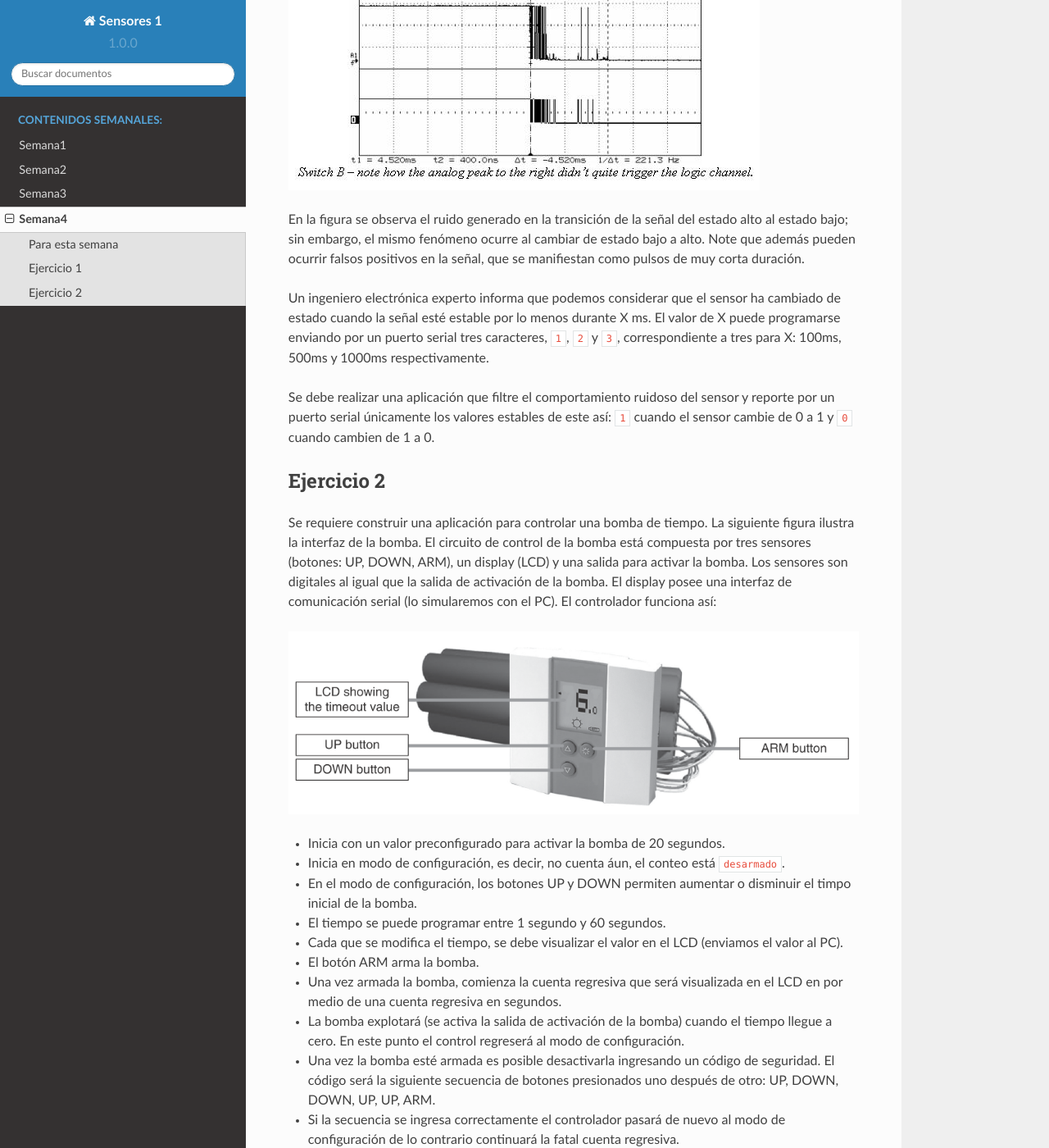
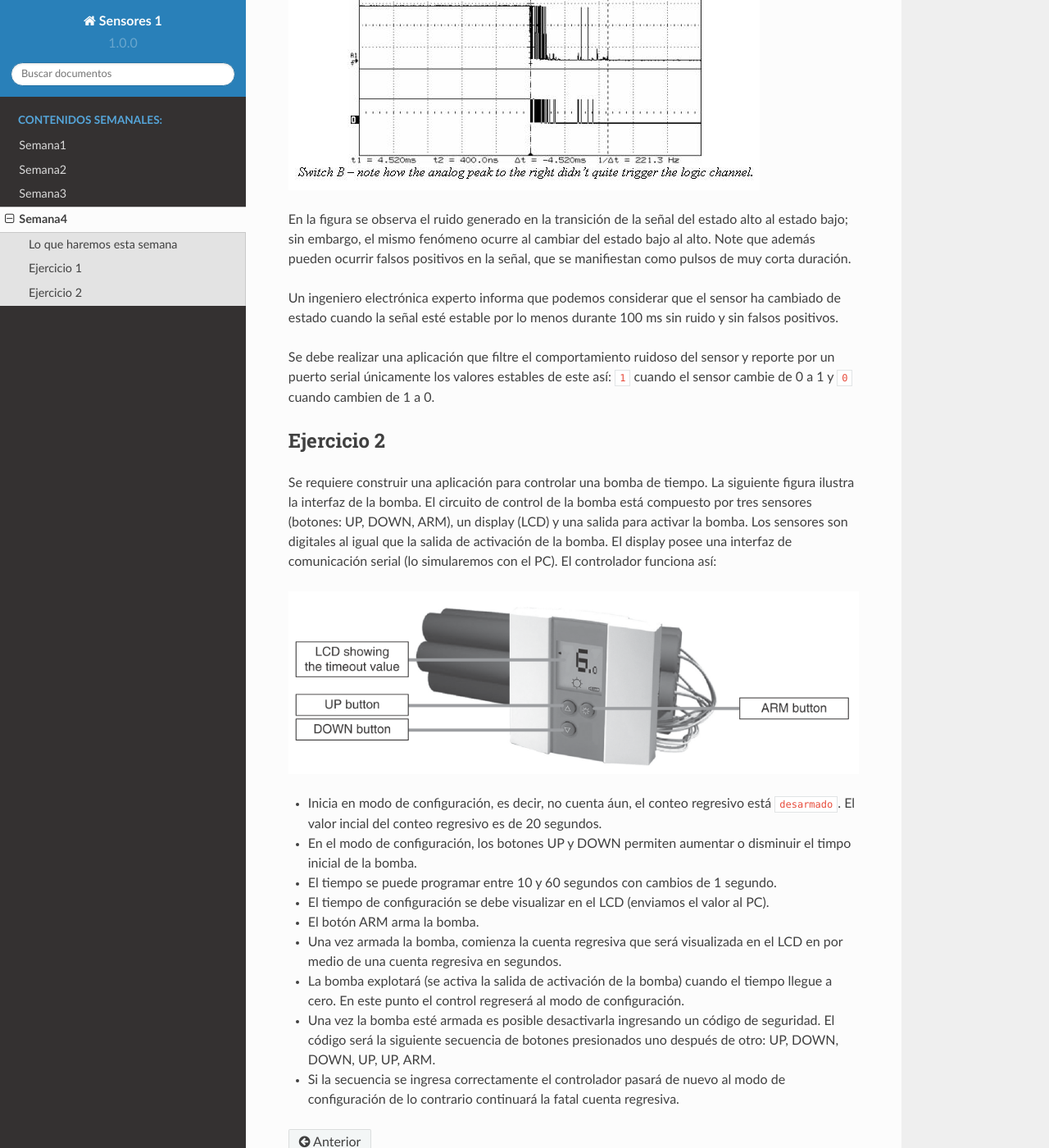
Before and after one commit to juanferfranco/sensores1, a Sphinx documentation site: the page built from docs/_semana4/semana4.rst, in a window 1280 px wide and 1400 px high, scrolled down 1136 px. Shown: the whole window at 82% size. Built offline with Sphinx 7.4.7 and the Read the Docs theme 2.0.0, drawn with Linux system fonts in a browser that asks for light colours; some of the changed text lies outside the part shown.

Commit message:
update week 4

```diff
--- a/docs/_semana4/semana4.rst
+++ b/docs/_semana4/semana4.rst
@@ -31,13 +31,14 @@ A continuación se muestra el reto de la semana anterior:
 
 Note en el código la palabra reservada static. En este caso las variables marcadas con el
 modificador static le indican al compilador que oldTime y ledState DEBEN ser privadas a la
-función loops, es decir, no podrán ser accedidas por fuera de loop; sin embargo, estas
-variables no estarán definidas en el stack a diferencia de la variable newTime que si estarán
-definida allí. Y esto qué implica? Pues que cada vez que se llame a loop el valor de newTime
-será actualizado, en cambio oldTime y ledState conservarán siempre el último valor almacenado.
+función loop, es decir, no podrán ser accedidas por fuera de loop; sin embargo, estas
+variables no estarán definidas en el stack a diferencia de la variable newTime que si estará
+definida allí. ¿Y esto qué implica? Pues que cada vez que se retorne de la función loop
+el valor de newTime será perderá, en cambio oldTime y ledState conservarán siempre el
+último valor almacenado.
 
-Para esta semana
------------------
+Lo que haremos esta semana
+---------------------------
 Esta semana realizaremos dos ejercicios para introducir la técnica de programación de
 máquinas de estado.
 
@@ -50,15 +51,13 @@ osciloscopio, donde puede apreciarse el fenómeno.
 .. image:: ../_static/bounce.jpg
 
 En la figura se observa el ruido generado en la transición de la señal del estado alto
-al estado bajo; sin embargo, el mismo fenómeno ocurre al cambiar de estado bajo a alto.
+al estado bajo; sin embargo, el mismo fenómeno ocurre al cambiar del estado bajo al alto.
 Note que además pueden ocurrir falsos positivos en la señal, que se manifiestan
 como pulsos de muy corta duración.
 
 Un ingeniero electrónica experto informa que podemos considerar que el sensor ha
-cambiado de estado cuando la señal esté estable por lo menos durante X ms.
-El valor de X puede programarse enviando por un puerto serial tres caracteres,
-``1``, ``2`` y ``3``, correspondiente a tres para X: 100ms, 500ms y 1000ms
-respectivamente.
+cambiado de estado cuando la señal esté estable por lo menos durante 100 ms sin ruido y
+sin falsos positivos.
 
 Se debe realizar una aplicación que filtre el comportamiento ruidoso del sensor y
 reporte por un puerto serial únicamente los valores
@@ -68,7 +67,7 @@ estables de este así: ``1`` cuando el sensor cambie de 0 a 1 y ``0`` cuando cam
 Ejercicio 2
 ------------
 Se requiere construir una aplicación para controlar una bomba de tiempo. La siguiente
-figura ilustra la interfaz de la bomba. El circuito de control de la bomba está compuesta
+figura ilustra la interfaz de la bomba. El circuito de control de la bomba está compuesto
 por tres sensores (botones: UP, DOWN, ARM), un display (LCD) y una salida para
 activar la bomba. Los sensores son digitales al igual que la salida de activación de la
 bomba. El display posee una interfaz de comunicación serial (lo simularemos con el PC).
@@ -76,12 +75,12 @@ El controlador funciona así:
 
 .. image:: ../_static/bomb.png
 
-* Inicia con un valor preconfigurado para activar la bomba de 20 segundos.
-* Inicia en modo de configuración, es decir, no cuenta áun, el conteo está ``desarmado``.
+* Inicia en modo de configuración, es decir, no cuenta áun, el conteo regresivo
+  está ``desarmado``. El valor incial del conteo regresivo es de 20 segundos.
 * En el modo de configuración, los botones UP y DOWN permiten aumentar o disminuir el
   timpo inicial de la bomba.
-* El tiempo se puede programar entre 1 segundo y 60 segundos.
-* Cada que se modifica el tiempo, se debe visualizar el valor en el LCD (enviamos el
+* El tiempo se puede programar entre 10 y 60 segundos con cambios de 1 segundo.
+* El tiempo de configuración se debe visualizar en el LCD (enviamos el
   valor al PC).
 * El botón ARM arma la bomba.
 * Una vez armada la bomba, comienza la cuenta regresiva que será visualizada en el LCD en
```
